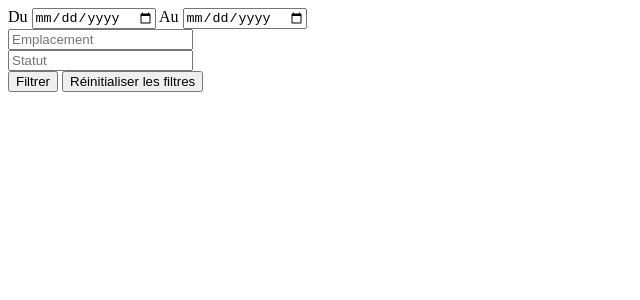
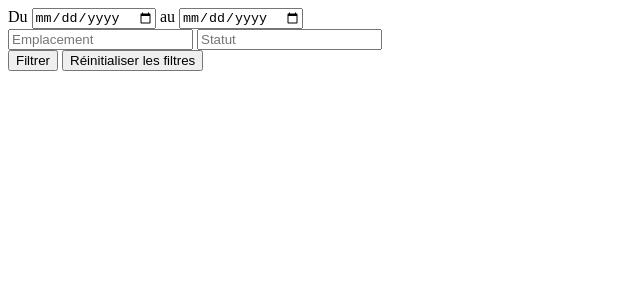
Before and after one commit to wiilog/boxeaty, a Symfony app: template templates/filters/location_filters.html.twig in a window 1280 px wide. Shown: the top 300 px of the page, without its empty margins (0-640 px from the left). Run offline with Twig, Linux system fonts and the light colour scheme; the template is opened without the code that fills it, so the values that code supplies are empty; some libraries are stand-ins or nearby versions.

Commit message:
WIIS-3837: Review

```diff
--- a/assets/pages/location-list.js
+++ b/assets/pages/location-list.js
@@ -27,9 +27,6 @@ $(document).ready(() => {
         ],
         order: [[`name`, `asc`]],
         listeners: {
-            action: data => {
-                alert(`You double clicked on row ${data.id}`);
-            },
             edit: data => {
                 const ajax = AJAX.route(`POST`, `location_edit_template`, {
                     location: data.id
--- a/assets/styles/forms.scss
+++ b/assets/styles/forms.scss
@@ -25,7 +25,7 @@ label {
     }
 }
 
-input[type="text"], input[type="password"], input[type="search"], input[type="date"], select {
+input:not([type="checkbox"]):not([type="radio"]), select {
     @include input();
 }
 
--- a/templates/filters/filter_items/date_item.html.twig
+++ b/templates/filters/filter_items/date_item.html.twig
@@ -1,6 +1,10 @@
 <div class="d-flex">
-    <label>Du</label>
-    <input type="date" class="data">
-    <label>Au</label>
-    <input type="date" class="data">
+    <label class="dates">
+        Du
+        <input type="date" name="from" class="data">
+    </label>
+    <label class="dates">
+        au
+        <input type="date" name="to" class="data">
+    </label>
 </div>
--- a/templates/filters/filter_items/location_item.html.twig
+++ b/templates/filters/filter_items/location_item.html.twig
@@ -1,3 +1 @@
-<div class="d-flex">
-    <input class="location" placeholder="Emplacement">
-</div>
+<input class="location" placeholder="Emplacement">
--- a/templates/filters/filter_items/status_item.html.twig
+++ b/templates/filters/filter_items/status_item.html.twig
@@ -1,3 +1 @@
-<div class="d-flex">
-    <input class="status" placeholder="Statut">
-</div>
+<input name="status" placeholder="Statut">
--- a/templates/filters/location_filters.html.twig
+++ b/templates/filters/location_filters.html.twig
@@ -1,9 +1,7 @@
 {% extends 'filters/template.html.twig' %}
 
 {% block filters %}
-
     {% include 'filters/filter_items/date_item.html.twig' %}
     {% include 'filters/filter_items/location_item.html.twig' %}
     {% include 'filters/filter_items/status_item.html.twig' %}
-
 {% endblock %}
--- a/templates/filters/template.html.twig
+++ b/templates/filters/template.html.twig
@@ -1,5 +1,7 @@
 <div class="filters first-box">
-    {% block filters %}{% endblock %}
+    <div class="filter-items">
+        {% block filters %}{% endblock %}
+    </div>
     <div class="right">
         <button class="primary">Filtrer</button>
         <button class="silent"><i class="icon fas fa-redo"></i>Réinitialiser les filtres</button>
```
Also changed, not shown: assets/styles/app.scss (+16 -4 lines), src/Controller/Referencial/LocationController.php (+2 -8 lines), src/Entity/Location.php (+4 -3 lines), 1 other file.
